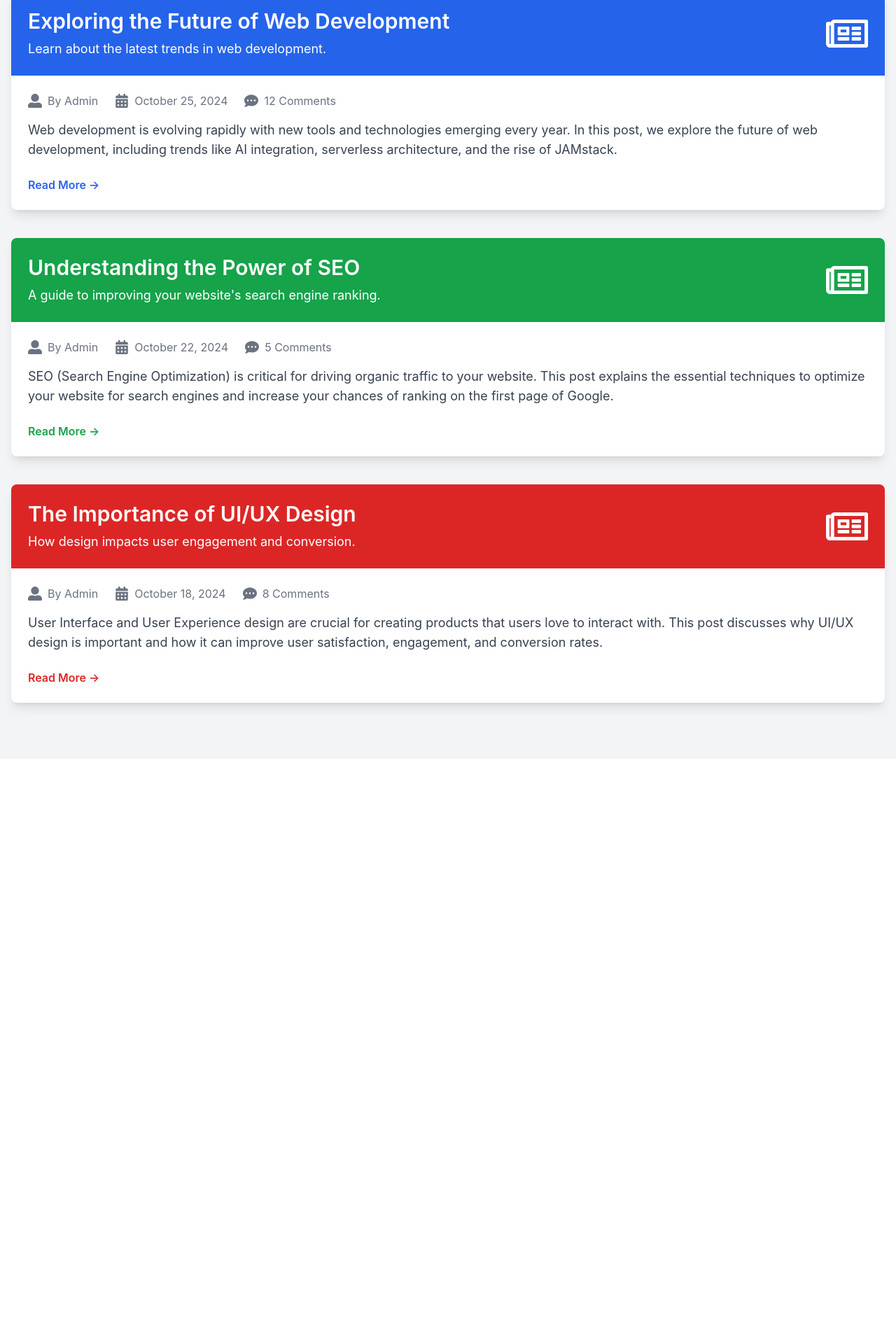
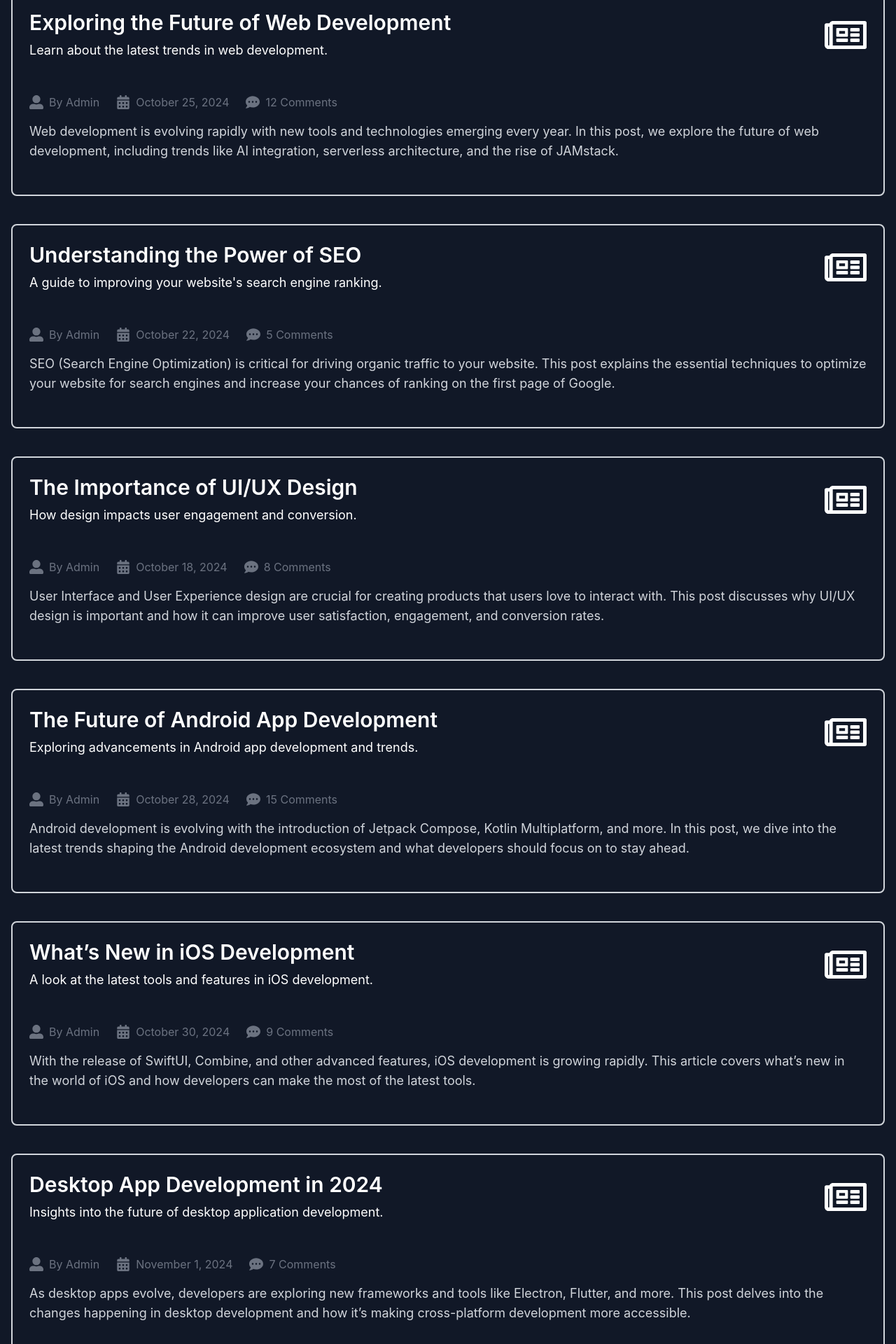
Before and after one commit to giteadi/Cosmic, a React (Create React App) app in the folder client/: page /blog in a window 1280 px wide. Shown: the part 140-2060 px from the top of the page at 70% size. Before the commit the page ends 1224 px from the top, so only its background shows below. Built offline with nearby package versions, Linux system fonts and the light colour scheme.

Commit message:
blog page

```diff
--- a/client/src/css/AboutUs.css
+++ b/client/src/css/AboutUs.css
@@ -16,9 +16,9 @@
     height: 15vw;  /* Height as a percentage of viewport width */
     max-width: 180px;  /* Maximum size */
     max-height: 180px;  /* Maximum size */
-    background: url('../assets/8404887.jpg') center/cover no-repeat;
+    /* background: url('../assets/8404887.jpg') center/cover no-repeat; */
     border-radius: 50%;
-    border: 4px solid #ffffff;  /* Optional border */
+    border: 2px solid #ffffff;
     object-fit: cover;
     position: relative;
     z-index: 1;
--- a/client/src/pages/BlogPage.jsx
+++ b/client/src/pages/BlogPage.jsx
@@ -3,88 +3,162 @@ import { FaRegNewspaper, FaUserAlt, FaCalendarAlt, FaCommentDots } from 'react-i
 
 const BlogPage = () => {
   return (
-    <div className="min-h-screen bg-gray-100 py-10">
+    <div className="min-h-screen bg-gray-900 py-10">
       <div className="container mx-auto px-4">
-        <h1 className="text-4xl font-bold text-center text-gray-800 mb-12">Our Latest Blog Posts</h1>
+        <h1 className="text-4xl font-bold text-center text-white mb-12">Our Latest Blog Posts</h1>
 
         {/* Blog Post 1 */}
-        <div className="bg-white shadow-lg rounded-lg overflow-hidden mb-10">
-          <div className="flex items-center justify-between bg-blue-600 p-6">
+        <div className="bg-transparent border-2 border-gray-300 rounded-lg overflow-hidden mb-10 transition-all focus:ring-4 focus:ring-gradient-to-r focus:ring-from-pink-500 focus:ring-to-purple-500 focus:ring-opacity-50 focus:ring-offset-2">
+          <div className="flex items-center justify-between bg-transparent p-6">
             <div className="text-white">
               <h2 className="text-3xl font-semibold mb-2">Exploring the Future of Web Development</h2>
               <p className="text-lg">Learn about the latest trends in web development.</p>
             </div>
-            <FaRegNewspaper className="text-white text-6xl" />
+            <FaRegNewspaper className="text-white text-6xl hover:scale-110 transform transition-all duration-300 ease-in-out" />
           </div>
           <div className="p-6">
             <div className="flex items-center text-gray-500 mb-4">
-              <FaUserAlt className="mr-2 text-xl" />
+              <FaUserAlt className="mr-2 text-xl hover:scale-110 transform transition-all duration-300 ease-in-out" />
               <span className="mr-6">By Admin</span>
-              <FaCalendarAlt className="mr-2 text-xl" />
+              <FaCalendarAlt className="mr-2 text-xl hover:scale-110 transform transition-all duration-300 ease-in-out" />
               <span className="mr-6">October 25, 2024</span>
-              <FaCommentDots className="mr-2 text-xl" />
+              <FaCommentDots className="mr-2 text-xl hover:scale-110 transform transition-all duration-300 ease-in-out" />
               <span>12 Comments</span>
             </div>
-            <p className="text-lg text-gray-700 mb-6">
+            <p className="text-lg text-gray-300 mb-6">
               Web development is evolving rapidly with new tools and technologies emerging every year.
               In this post, we explore the future of web development, including trends like AI integration,
               serverless architecture, and the rise of JAMstack.
             </p>
-            <a href="/blog/post-1" className="text-blue-600 font-semibold">Read More &rarr;</a>
           </div>
         </div>
 
         {/* Blog Post 2 */}
-        <div className="bg-white shadow-lg rounded-lg overflow-hidden mb-10">
-          <div className="flex items-center justify-between bg-green-600 p-6">
+        <div className="bg-transparent border-2 border-gray-300 rounded-lg overflow-hidden mb-10 transition-all focus:ring-4 focus:ring-gradient-to-r focus:ring-from-pink-500 focus:ring-to-purple-500 focus:ring-opacity-50 focus:ring-offset-2">
+          <div className="flex items-center justify-between bg-transparent p-6">
             <div className="text-white">
               <h2 className="text-3xl font-semibold mb-2">Understanding the Power of SEO</h2>
               <p className="text-lg">A guide to improving your website's search engine ranking.</p>
             </div>
-            <FaRegNewspaper className="text-white text-6xl" />
+            <FaRegNewspaper className="text-white text-6xl hover:scale-110 transform transition-all duration-300 ease-in-out" />
           </div>
           <div className="p-6">
             <div className="flex items-center text-gray-500 mb-4">
-              <FaUserAlt className="mr-2 text-xl" />
+              <FaUserAlt className="mr-2 text-xl hover:scale-110 transform transition-all duration-300 ease-in-out" />
               <span className="mr-6">By Admin</span>
-              <FaCalendarAlt className="mr-2 text-xl" />
+              <FaCalendarAlt className="mr-2 text-xl hover:scale-110 transform transition-all duration-300 ease-in-out" />
               <span className="mr-6">October 22, 2024</span>
-              <FaCommentDots className="mr-2 text-xl" />
+              <FaCommentDots className="mr-2 text-xl hover:scale-110 transform transition-all duration-300 ease-in-out" />
               <span>5 Comments</span>
             </div>
-            <p className="text-lg text-gray-700 mb-6">
+            <p className="text-lg text-gray-300 mb-6">
               SEO (Search Engine Optimization) is critical for driving organic traffic to your website.
               This post explains the essential techniques to optimize your website for search engines
               and increase your chances of ranking on the first page of Google.
             </p>
-            <a href="/blog/post-2" className="text-green-600 font-semibold">Read More &rarr;</a>
           </div>
         </div>
 
         {/* Blog Post 3 */}
-        <div className="bg-white shadow-lg rounded-lg overflow-hidden mb-10">
-          <div className="flex items-center justify-between bg-red-600 p-6">
+        <div className="bg-transparent border-2 border-gray-300 rounded-lg overflow-hidden mb-10 transition-all focus:ring-4 focus:ring-gradient-to-r focus:ring-from-pink-500 focus:ring-to-purple-500 focus:ring-opacity-50 focus:ring-offset-2">
+          <div className="flex items-center justify-between bg-transparent p-6">
             <div className="text-white">
               <h2 className="text-3xl font-semibold mb-2">The Importance of UI/UX Design</h2>
               <p className="text-lg">How design impacts user engagement and conversion.</p>
             </div>
-            <FaRegNewspaper className="text-white text-6xl" />
+            <FaRegNewspaper className="text-white text-6xl hover:scale-110 transform transition-all duration-300 ease-in-out" />
           </div>
           <div className="p-6">
             <div className="flex items-center text-gray-500 mb-4">
-              <FaUserAlt className="mr-2 text-xl" />
+              <FaUserAlt className="mr-2 text-xl hover:scale-110 transform transition-all duration-300 ease-in-out" />
               <span className="mr-6">By Admin</span>
-              <FaCalendarAlt className="mr-2 text-xl" />
+              <FaCalendarAlt className="mr-2 text-xl hover:scale-110 transform transition-all duration-300 ease-in-out" />
               <span className="mr-6">October 18, 2024</span>
-              <FaCommentDots className="mr-2 text-xl" />
+              <FaCommentDots className="mr-2 text-xl hover:scale-110 transform transition-all duration-300 ease-in-out" />
               <span>8 Comments</span>
             </div>
-            <p className="text-lg text-gray-700 mb-6">
+            <p className="text-lg text-gray-300 mb-6">
               User Interface and User Experience design are crucial for creating products that users love
               to interact with. This post discusses why UI/UX design is important and how it can improve user
               satisfaction, engagement, and conversion rates.
             </p>
-            <a href="/blog/post-3" className="text-red-600 font-semibold">Read More &rarr;</a>
+          </div>
+        </div>
+
+        {/* Android Post */}
+        <div className="bg-transparent border-2 border-gray-300 rounded-lg overflow-hidden mb-10 transition-all focus:ring-4 focus:ring-gradient-to-r focus:ring-from-pink-500 focus:ring-to-purple-500 focus:ring-opacity-50 focus:ring-offset-2">
+          <div className="flex items-center justify-between bg-transparent p-6">
+            <div className="text-white">
+              <h2 className="text-3xl font-semibold mb-2">The Future of Android App Development</h2>
+              <p className="text-lg">Exploring advancements in Android app development and trends.</p>
+            </div>
+            <FaRegNewspaper className="text-white text-6xl hover:scale-110 transform transition-all duration-300 ease-in-out" />
+          </div>
+          <div className="p-6">
+            <div className="flex items-center text-gray-500 mb-4">
+              <FaUserAlt className="mr-2 text-xl hover:scale-110 transform transition-all duration-300 ease-in-out" />
+              <span className="mr-6">By Admin</span>
+              <FaCalendarAlt className="mr-2 text-xl hover:scale-110 transform transition-all duration-300 ease-in-out" />
+              <span className="mr-6">October 28, 2024</span>
+              <FaCommentDots className="mr-2 text-xl hover:scale-110 transform transition-all duration-300 ease-in-out" />
+              <span>15 Comments</span>
+            </div>
+            <p className="text-lg text-gray-300 mb-6">
+              Android development is evolving with the introduction of Jetpack Compose, Kotlin Multiplatform, and more.
+              In this post, we dive into the latest trends shaping the Android development ecosystem and what developers
+              should focus on to stay ahead.
+            </p>
+          </div>
+        </div>
+
+        {/* iOS Post */}
+        <div className="bg-transparent border-2 border-gray-300 rounded-lg overflow-hidden mb-10 transition-all focus:ring-4 focus:ring-gradient-to-r focus:ring-from-pink-500 focus:ring-to-purple-500 focus:ring-opacity-50 focus:ring-offset-2">
+          <div className="flex items-center justify-between bg-transparent p-6">
+            <div className="text-white">
+              <h2 className="text-3xl font-semibold mb-2">What’s New in iOS Development</h2>
+              <p className="text-lg">A look at the latest tools and features in iOS development.</p>
+            </div>
+            <FaRegNewspaper className="text-white text-6xl hover:scale-110 transform transition-all duration-300 ease-in-out" />
+          </div>
+          <div className="p-6">
+            <div className="flex items-center text-gray-500 mb-4">
+              <FaUserAlt className="mr-2 text-xl hover:scale-110 transform transition-all duration-300 ease-in-out" />
+              <span className="mr-6">By Admin</span>
+              <FaCalendarAlt className="mr-2 text-xl hover:scale-110 transform transition-all duration-300 ease-in-out" />
+              <span className="mr-6">October 30, 2024</span>
+              <FaCommentDots className="mr-2 text-xl hover:scale-110 transform transition-all duration-300 ease-in-out" />
+              <span>9 Comments</span>
+            </div>
+            <p className="text-lg text-gray-300 mb-6">
+              With the release of SwiftUI, Combine, and other advanced features, iOS development is growing rapidly.
+              This article covers what’s new in the world of iOS and how developers can make the most of the latest tools.
+            </p>
+          </div>
+        </div>
+
+        {/* Desktop Post */}
+        <div className="bg-transparent border-2 border-gray-300 rounded-lg overflow-hidden mb-10 transition-all focus:ring-4 focus:ring-gradient-to-r focus:ring-from-pink-500 focus:ring-to-purple-500 focus:ring-opacity-50 focus:ring-offset-2">
+          <div className="flex items-center justify-between bg-transparent p-6">
+            <div className="text-white">
+              <h2 className="text-3xl font-semibold mb-2">Desktop App Development in 2024</h2>
+              <p className="text-lg">Insights into the future of desktop application development.</p>
+            </div>
+            <FaRegNewspaper className="text-white text-6xl hover:scale-110 transform transition-all duration-300 ease-in-out" />
+          </div>
+          <div className="p-6">
+            <div className="flex items-center text-gray-500 mb-4">
+              <FaUserAlt className="mr-2 text-xl hover:scale-110 transform transition-all duration-300 ease-in-out" />
+              <span className="mr-6">By Admin</span>
+              <FaCalendarAlt className="mr-2 text-xl hover:scale-110 transform transition-all duration-300 ease-in-out" />
+              <span className="mr-6">November 1, 2024</span>
+              <FaCommentDots className="mr-2 text-xl hover:scale-110 transform transition-all duration-300 ease-in-out" />
+              <span>7 Comments</span>
+            </div>
+            <p className="text-lg text-gray-300 mb-6">
+              As desktop apps evolve, developers are exploring new frameworks and tools like Electron, Flutter, and
+              more. This post delves into the changes happening in desktop development and how it’s making cross-platform
+              development more accessible.
+            </p>
           </div>
         </div>
       </div>
```
